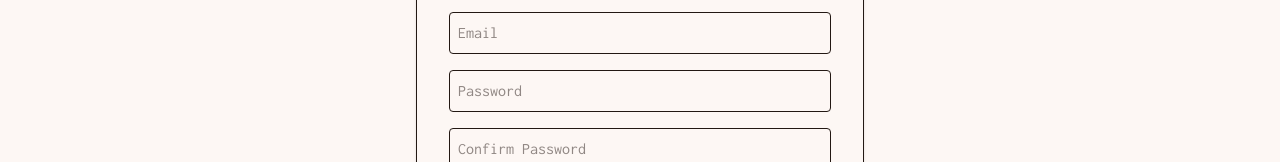
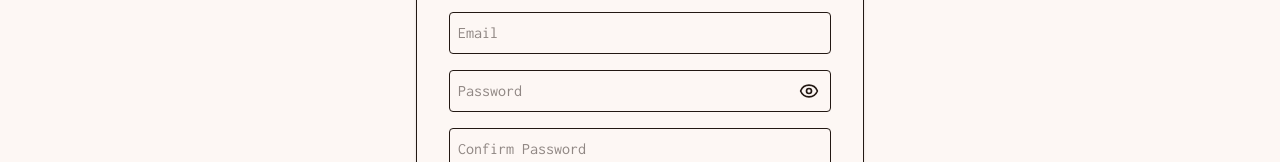
Before and after one commit to absar22/smart-job-finder-frontend, a Next.js app: page /signup in a window 1280 px wide. Shown: the part 387-549 px from the top of the page. Built offline with nearby package versions, Linux system fonts and the light colour scheme; no server answers.

Commit message:
added show password icon in the password input field

```diff
--- a/app/signup/page.tsx
+++ b/app/signup/page.tsx
@@ -3,12 +3,13 @@ import React, {useState,useEffect} from 'react'
 import Link from 'next/link'
 import { useSignupMutation } from '@/redux/api/authApi'
 import { useRouter } from 'next/navigation'
-
+import {Eye,EyeOff} from 'lucide-react'
 export default function SignupPage() {
     const [name,setName] = useState('')
     const [email,setEmail] = useState('')
     const [password,setPassword] = useState('')
     const [confirmPassword,setConfirmPassword] = useState('')
+    const [showPassword,setShowPassword]= useState(false)
     const [signup,{isLoading}] = useSignupMutation()
     const router = useRouter()
     const handleSubmit = async(e:React.FormEvent<HTMLFormElement>)=>{
@@ -45,13 +46,22 @@ export default function SignupPage() {
                         onChange={(e) => setEmail(e.target.value)}
                         className='border p-2 rounded focus:outline-none focus:ring-2 focus:ring-blue-400'
                     />
+                    <div className='relative'>
                     <input
-                        type='password'
+                        type={showPassword? 'text' : 'password'}
                         placeholder='Password'
                         value={password}
                         onChange={(e) => setPassword(e.target.value)}
-                        className='border p-2 rounded focus:outline-none focus:ring-2 focus:ring-blue-400'
+                        className='w-full border p-2 pr-10 rounded focus:outline-none focus:ring-2 focus:ring-blue-400'
                     />
+                    <button
+                    type='button'
+                    onClick={() => setShowPassword(!showPassword)}
+                     className="absolute right-3 top-1/2 -translate-y-1/2"
+                    >
+                     {showPassword ? <EyeOff size={20}/> : <Eye size={20}/>}
+                    </button>
+                    </div>
                     <input
                         type='password'
                         placeholder='Confirm Password'
--- a/redux/api/jobApi.ts
+++ b/redux/api/jobApi.ts
@@ -24,8 +24,8 @@ export interface JobsResponse {
 
 export const jobApi = baseApi.injectEndpoints({
   endpoints: (builder) => ({
-    getJobs: builder.query<JobsResponse, { page: number; limit: number }>({
-      query: ({ page, limit }) => `/jobs?page=${page}&limit=${limit}`,
+    getJobs: builder.query<JobsResponse, { page: number; limit: number; location?:string; company?:string;skills?:string }>({
+      query: ({ page, limit,location,company,skills }) => `/jobs?page=${page}&limit=${limit}${location ? `&location=${location}` : ''}${company ? `&company=${company}` : ''}${skills ? `&skills=${skills}` : ''}`,
       providesTags: (result) =>
         result
           ? [
```
